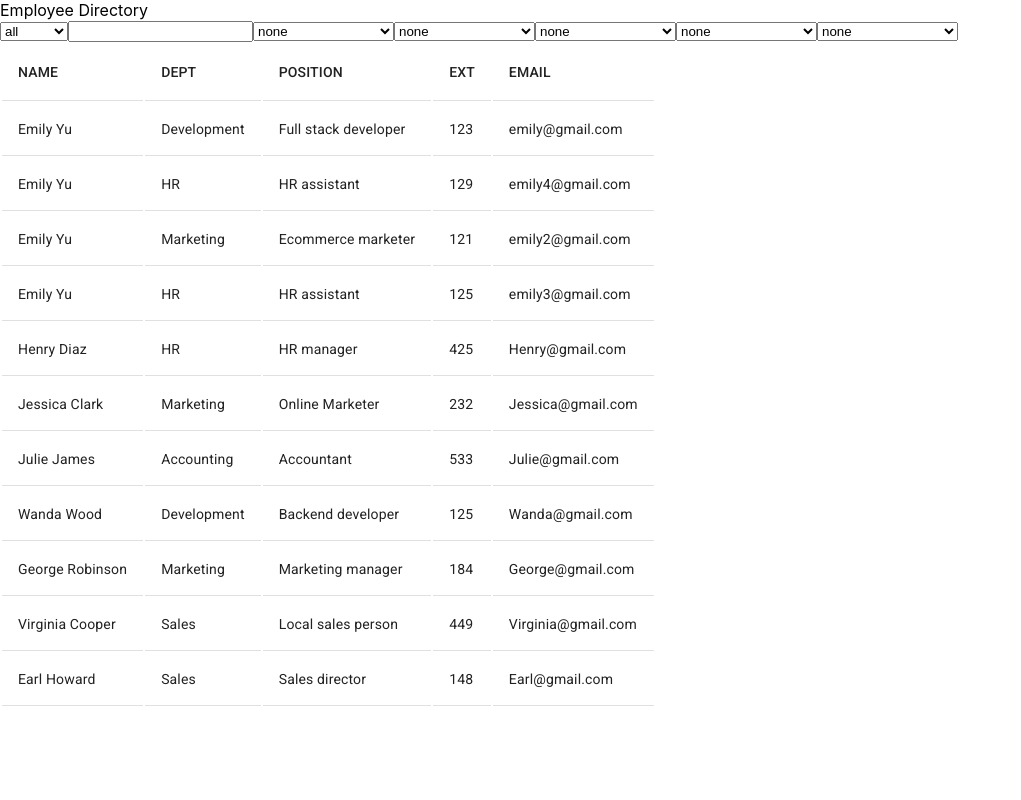
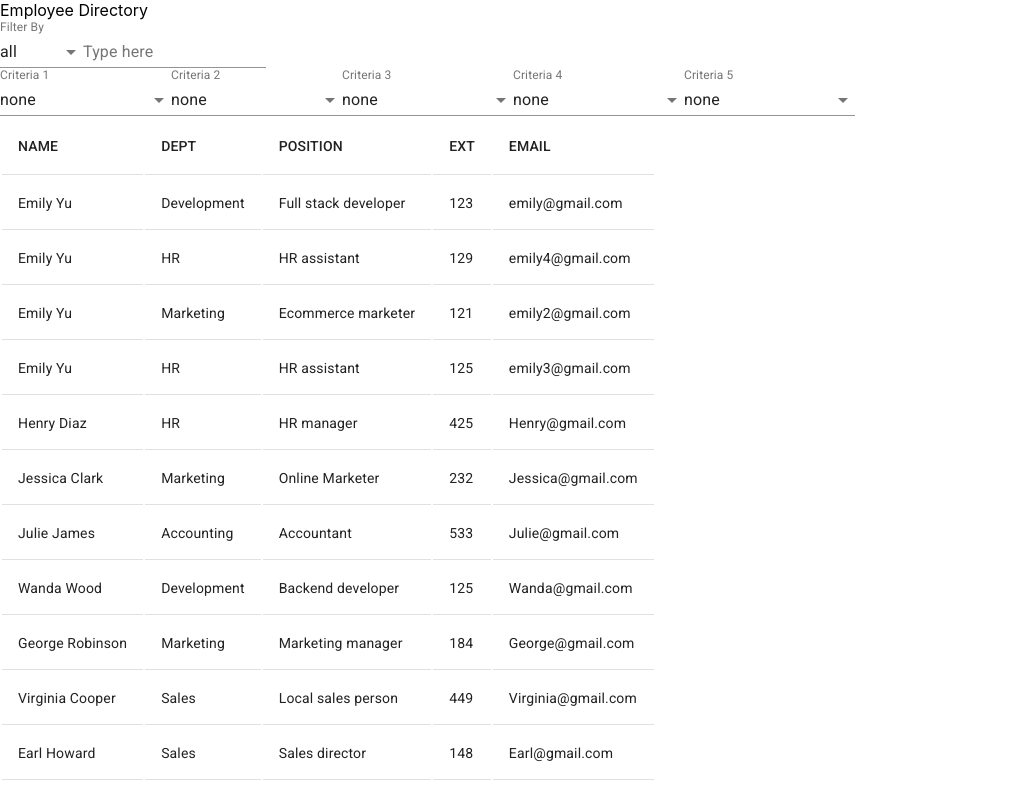
Before and after one commit to bluerainmango/user-directory, a React (Create React App) app: page / in a window 1280 px wide. Shown: the whole page, without its empty margins (0-1021 px from the left). Built offline with nearby package versions, Linux system fonts and the light colour scheme.

Commit message:
added select styles

```diff
--- a/src/components/form-select/select.jsx
+++ b/src/components/form-select/select.jsx
@@ -1,10 +1,21 @@
 import React from "react";
+// import { makeStyles } from "@material-ui/core/styles";
+import InputLabel from "@material-ui/core/InputLabel";
+// import FormHelperText from '@material-ui/core/FormHelperText';
+import FormControl from "@material-ui/core/FormControl";
+// import MaterialUISelect from "@material-ui/core/Select";
+import NativeSelect from "@material-ui/core/NativeSelect";
 
 import { connect } from "react-redux";
 import { setFilterBy, setSortBy } from "../../redux/employee/employee.actions";
 
-const Select = ({ className, filterOrder, values, setFilterBy, setSortBy }) => (
-  <select
+const Select = ({ className, filterOrder, values, setFilterBy, setSortBy }) => {
+  return (
+    <FormControl>
+      <InputLabel htmlFor="age-native-helper">
+        {filterOrder ? `Criteria ${Number(filterOrder) + 1}` : "Filter By"}
+      </InputLabel>
+      <NativeSelect
         id={filterOrder}
         onChange={className === "filterBy" ? setFilterBy : setSortBy}
       >
@@ -13,8 +24,20 @@ const Select = ({ className, filterOrder, values, setFilterBy, setSortBy }) => (
             {value}
           </option>
         ))}
-  </select>
+      </NativeSelect>
+      {/* <select
+        id={filterOrder}
+        onChange={className === "filterBy" ? setFilterBy : setSortBy}
+      >
+        {values.map(value => (
+          <option key={value} value={value} className={filterOrder}>
+            {value}
+          </option>
+        ))}
+      </select> */}
+    </FormControl>
   );
+};
 
 const mapDispatchToProps = dispatch => ({
   setFilterBy: value => dispatch(setFilterBy(value.target.value)),
--- a/src/components/search-box/search-box.jsx
+++ b/src/components/search-box/search-box.jsx
@@ -1,18 +1,28 @@
 import React from "react";
 import { connect } from "react-redux";
 
-import { setSearch, setSortBy } from "../../redux/employee/employee.actions";
+import { setSearch } from "../../redux/employee/employee.actions";
 import Select from "../form-select/select";
+import TextField from "@material-ui/core/TextField";
 // import Input from "../form-input/input";
 
 const SearchBox = ({ setSearch, setSortBy }) => (
   <div>
-    <Select
-      className="filterBy"
-      values={["all", "name", "ext", "email", "dept", "position"]}
-    />
-    <input type="text" className="search" onChange={setSearch} />
-    {[0, 1, 2, 3, 4].map(el => (
+    <div>
+      <Select
+        className="filterBy"
+        values={["all", "name", "ext", "email", "dept", "position"]}
+      />
+      <TextField
+        id="standard-basic"
+        label="Type here"
+        className="search"
+        onChange={setSearch}
+      />
+    </div>
+
+    {/* <input type="text" className="search" onChange={setSearch} /> */}
+    {["0", "1", "2", "3", "4"].map(el => (
       <Select
         key={el}
         filterOrder={el}
--- a/src/components/table/table.jsx
+++ b/src/components/table/table.jsx
@@ -11,9 +11,8 @@ import TableCell from "@material-ui/core/TableCell";
 
 const Table = props => {
   let { filteredEmployees, search, filterBy, sortBy } = props;
-  // console.log(filteredEmployees, search, filterBy, sortBy);
 
-  // Filter by search
+  //! Filter by search
   if (filterBy === "all") {
     filteredEmployees = filteredEmployees.filter(employeeObj => {
       return Object.values(employeeObj)
@@ -30,64 +29,27 @@ const Table = props => {
     });
   }
 
-  // Sort
+  //! Sort by multiple select options
+  //* Util 1: Multiple chain sorting function
+  // Taken from Teun Duynstee's ThenBy.js
+  // https://github.com/Teun/thenBy.js/blob/master/thenBy.js
   const firstBy = (function() {
     function extend(f) {
+      // f: firstBy's param(first comparison func)
       f.thenBy = tb;
       return f;
     }
 
     function tb(y) {
-      const x = this;
+      const x = this; // this === f
       return extend(function(a, b) {
-        return x(a, b) || y(a, b);
+        return x(a, b) || y(a, b); // if first func return 0(equal) => compare with next func: y(a,b)
       });
     }
     return extend;
   })();
 
-  console.log(sortBy); // ["name-asc", null, null, null, null]
-  // {first: "", second: "", third: ""}
-
-  // //! Only when sortBy arr has a valid value of sort
-  if (sortBy.some(el => el && el !== "none")) {
-    console.log("inside");
-
-    let sorting;
-
-    for (let i = 0; i < sortBy.length; i++) {
-      //! When it's invalid, pass loop
-      if (sortBy[i] && sortBy[i] !== "none") {
-        //! if this the first time to sort
-        if (!sorting) {
-          sorting = firstBy(sortCallBackFunc(sortBy[i]));
-          console.log("🐹sorting: firstBy", sorting);
-        } else {
-          sorting = sorting.thenBy(sortCallBackFunc(sortBy[i]));
-          console.log("🦊sorting: thenBy", sorting);
-        }
-      }
-    }
-
-    filteredEmployees.sort(sorting);
-
-    // for (let i = 0; i < sortBy.length; i++) {
-    //   //! When it's invalid, pass loop
-    //   if (sortBy[i] && sortBy[i] !== "none") {
-    //     //! if this the first time to sort
-    //     if (!sorting) {
-    //       sorting = firstBy(sortCallBackFunc(sortBy[i]));
-    //       console.log("🐹sorting: firstBy", sorting);
-    //       filteredEmployees.sort(firstBy(sorting));
-    //     } else {
-    //       sorting = sorting.thenBy(sortCallBackFunc(sortBy[i]));
-    //       console.log("🦊sorting: thenBy", sorting);
-    //     }
-    //   }
-    // }
-  }
-
-  //! character or num?
+  //* Util 2: sort() callback func(character, number, ascending, descending)
   function sortCallBackFunc(value) {
     const sortName = value.split("-")[0];
     const order = value.split("-")[1];
@@ -119,24 +81,30 @@ const Table = props => {
     }
   }
 
-  //! Example
+  //* Only when sortBy arr has a valid value of sort
+  if (sortBy.some(el => el && el !== "none")) {
+    console.log("inside");
 
-  // let test = firstBy(function(v1, v2) {
-  //   return v1.name < v2.name ? -1 : v1.name > v2.name ? 1 : 0;
-  // });
-  // test = test.thenBy(function(v1, v2) {
-  //   return v1.ext - v2.ext;
-  // });
+    let sorting;
 
-  // filteredEmployees.sort(test);
+    //* 1. Create sorting (multiple sort standards)
+    for (let i = 0; i < sortBy.length; i++) {
+      // When it's an invalid sort value, pass the loop
+      if (sortBy[i] && sortBy[i] !== "none") {
+        // First time to sort or not?
+        if (!sorting) {
+          sorting = firstBy(sortCallBackFunc(sortBy[i]));
+          console.log("🐹sorting: firstBy", sorting);
+        } else {
+          sorting = sorting.thenBy(sortCallBackFunc(sortBy[i]));
+          console.log("🦊sorting: thenBy", sorting);
+        }
+      }
+    }
 
-  // filteredEmployees.sort(
-  //   firstBy(function(v1, v2) {
-  //     return v1.name < v2.name ? -1 : v1.name > v2.name ? 1 : 0;
-  //   }).thenBy(function(v1, v2) {
-  //     return v1.ext - v2.ext;
-  //   })
-  // );
+    //* 2. Sort data
+    filteredEmployees.sort(sorting);
+  }
 
   return (
     <table>
```
Lines whose indentation alone changed are shown as unchanged.
